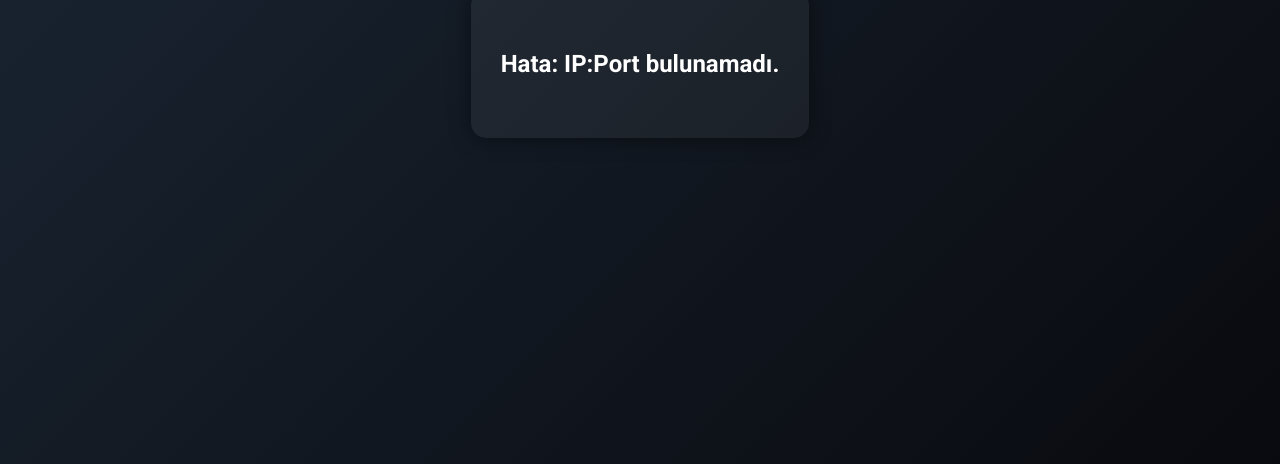
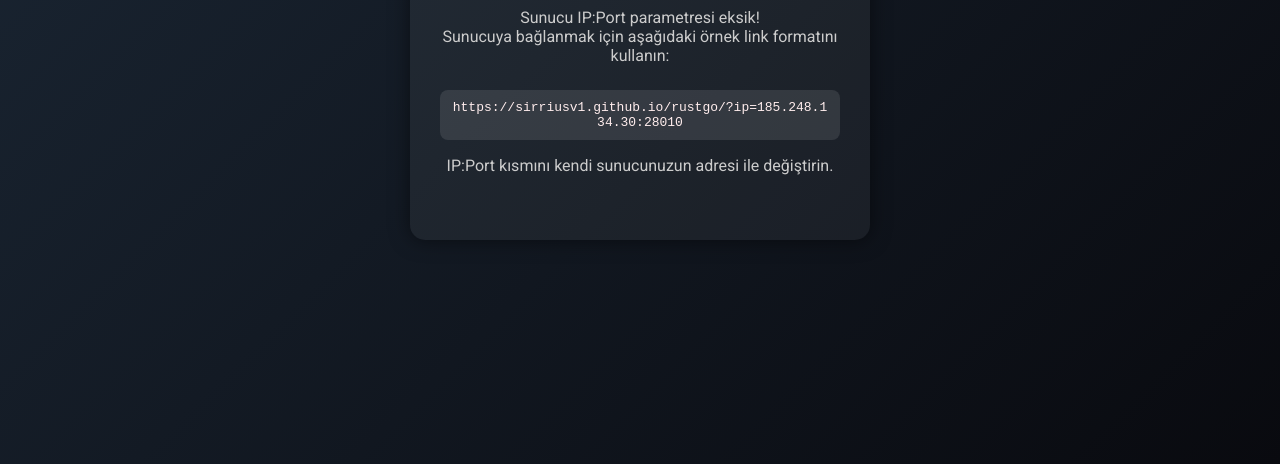
Before and after one commit to SirriusV1/rustgo, a plain HTML site: page index.html in a window 1280 px wide. Shown: the part 336-800 px from the top of the page. Drawn offline with Linux system fonts and the light colour scheme.

Commit message:
Update index.html

```diff
--- a/index.html
+++ b/index.html
@@ -25,6 +25,7 @@
     padding: 40px 30px;
     border-radius: 15px;
     box-shadow: 0 0 20px rgba(0,0,0,0.5);
+    max-width: 400px;
   }
 
   h1 {
@@ -54,16 +55,14 @@
     transform: translateY(-2px);
   }
 
-  .loading {
+  .example {
+    background: rgba(255,255,255,0.1);
+    padding: 10px;
+    border-radius: 8px;
+    font-family: monospace;
+    word-break: break-all;
     margin-top: 15px;
-    color: #ccc;
-    font-size: 0.9rem;
-    animation: blink 1.2s infinite;
-  }
-
-  @keyframes blink {
-    0%, 50%, 100% { opacity: 1; }
-    25%, 75% { opacity: 0; }
+    color: #ffeded;
   }
 </style>
 </head>
@@ -71,9 +70,12 @@
 
 <div class="container">
   <h1>RustGo</h1>
-  <p>Sunucuya bağlanılıyor... Eğer otomatik açılmazsa aşağıdaki butona tıklayın:</p>
-  <a id="steamLink" class="btn" href="#">Rust Sunucusuna Bağlan</a>
-  <div class="loading">⏳ Yönlendiriliyor...</div>
+  <p>Sunucu IP:Port parametresi eksik! <br>
+     Sunucuya bağlanmak için aşağıdaki örnek link formatını kullanın:</p>
+  <div class="example">
+    https://sirriusv1.github.io/rustgo/?ip=185.248.134.30:28010
+  </div>
+  <p>IP:Port kısmını kendi sunucunuzun adresi ile değiştirin.</p>
 </div>
 
 <script>
@@ -81,15 +83,9 @@
   const params = new URLSearchParams(window.location.search);
   const ipport = params.get('ip');
 
-  const steamLink = document.getElementById('steamLink');
-
-  if (!ipport) {
-      document.querySelector('.container').innerHTML = "<h2>Hata: IP:Port bulunamadı.</h2>";
-  } else {
+  if (ipport) {
+      // Eğer parametre varsa eski yönlendirme kodunu kullan
       const steamURL = `steam://rungameid/252490//+connect ${ipport}`;
-      steamLink.href = steamURL;
-
-      // otomatik yönlendirme (tarayıcı uyarısı çıkabilir)
       window.location.href = steamURL;
   }
 </script>
```
